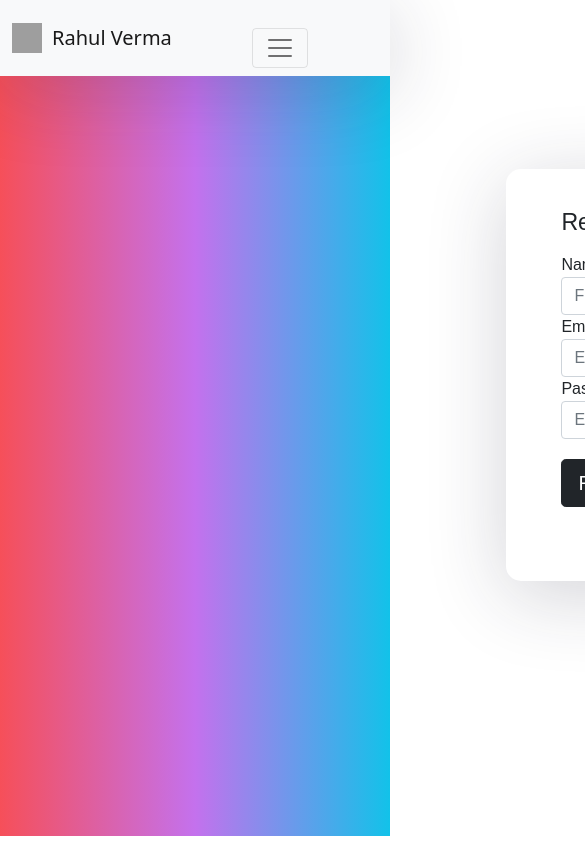
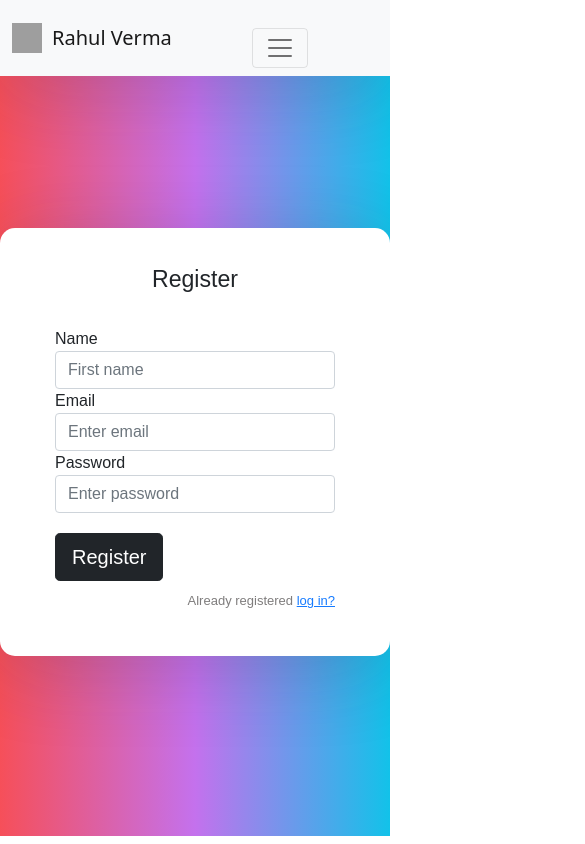
Before and after one commit to Rahul369Verma/chatting-client, a React (Create React App) app: page /register in a window 390 px wide. Shown: the top 844 px of the page, 585 px wide, since content can reach past the window. Built offline with nearby package versions, Linux system fonts and the light colour scheme; no server answers; grey boxes are pictures that could not be loaded.

Commit message:
full responsive

```diff
--- a/src/App.js
+++ b/src/App.js
@@ -11,9 +11,12 @@ import { Provider } from './context';
 import { NavigatorProvider } from './context/Navigator';
 import { SocketProvider } from './context/socket'
 import SideNavBar from './components/SideNavbar/SideNavBar'
+import { useState } from 'react'
 
 
 const App = () => {
+
+  const [open, setOpen] = useState(true)
 
 
   return (
@@ -23,12 +26,12 @@ const App = () => {
           <BrowserRouter>
             <Navigator />
             <div style={{ display: "flex" }}>
-              <SideNavBar />
+              <SideNavBar open={open} />
               <Switch> {/* by switch we can handle err page */}
                 <Route exact path='/'><Home /></Route>
                 <Route exact path='/register'><Register /></Route>
                 <Route exact path='/login'><Login /></Route>
-                <Route exact path='/chatting'><Chatting /></Route>
+                <Route exact path='/chatting'><Chatting setOpen={setOpen} /></Route>
                 <Route exact path='/logout'><Logout /></Route>
                 <Route><Error /></Route> {/* Error Page */}
               </Switch>
--- a/src/components/Chatting.js
+++ b/src/components/Chatting.js
@@ -20,7 +20,7 @@ import Profile from "./profile/Profile";
 
 
 
-const Chatting = () => {
+const Chatting = ({setOpen}) => {
 
 
 	const { state } = useContext(Context)
@@ -233,12 +233,9 @@ const Chatting = () => {
 
 	useEffect(() => {
 		if (notFriend || messageConversation || messageFriend) {
-			navigatorDispatch({
-				type: "CHANGE",
-				payload: "none"
-			})
+			setOpen(false)
 		}
-	}, [notFriend, messageConversation, messageFriend, navigatorDispatch])
+	}, [notFriend, messageConversation, messageFriend, navigatorDispatch, setOpen])
 
 	// const MessageConversation = async (conversation, friendData) => {
 	// 	const response = await axios.post(process.env.REACT_APP_API_URL + "/isFriend?email=" + friendData.email
@@ -296,10 +293,7 @@ const Chatting = () => {
 	}
 
 	const AllClose = () => {
-		navigatorDispatch({
-			type: "CHANGE",
-			payload: "chat"
-		})
+		setOpen(true)
 		setFriendData(false)
 		sessionStorage.removeItem("friendData")
 		setMessageFriend(false)
@@ -319,7 +313,7 @@ const Chatting = () => {
 						{navigator.selected === "profile" && <div>
 							<Profile />
 						</div>}
-						{(navigator.selected === "chat" || navigator.selected === "none") && <div>
+						{(navigator.selected === "chat") && <div>
 							<Chat getMessage={getMessage} setGetMessage={setGetMessage} messageConversation={messageConversation} MessageFriend={MessageFriend} activeUsers={activeUsers} />
 						</div>}
 						{navigator.selected === "friends" && <div>
--- a/src/components/Login.js
+++ b/src/components/Login.js
@@ -59,8 +59,8 @@ const Login = () => {
 
   return (
     <div className="whole">
-      <div className="">
-        <form className="inner" onSubmit={formSubmit}>
+      <div className="outer-div">
+        <form className="inner-div" onSubmit={formSubmit}>
 
           <h3>Log in</h3>
           <p style={{ marginRight: '30px' }}>{errMess}</p>
--- a/src/components/Register.js
+++ b/src/components/Register.js
@@ -64,7 +64,8 @@ const Register = () => {
 
   return (
     <div className="whole">
-      <form className="inner" onSubmit={formSubmit}>
+      <div className="outer-div">
+        <form className="inner-div" onSubmit={formSubmit}>
           <h3>Register</h3>
           <p style={{ marginRight: '30px' }}>{errMess}</p>
           <div className="form-group">
@@ -91,6 +92,7 @@ const Register = () => {
           </p>
         </form>
       </div>
+    </div>
   )
 }
 
--- a/src/components/SideNavbar/SideNavBar.js
+++ b/src/components/SideNavbar/SideNavBar.js
@@ -4,9 +4,10 @@ import { NavigatorContext } from '../../context/Navigator';
 import SideNav, { NavItem, NavIcon } from '@trendmicro/react-sidenav';
 import { useLocation } from 'react-router-dom';
 import '@trendmicro/react-sidenav/dist/react-sidenav.css';
+import "./SideNavBar.css"
 
 
-const SideNavBar = () => {
+const SideNavBar = ({open}) => {
 
   const { state } = useContext(Context)
   const { navigator, navigatorDispatch } = useContext(NavigatorContext)
@@ -29,7 +30,7 @@ const SideNavBar = () => {
   // }, [navigator])
 
   return (
-    <div className={navigator}>
+    <div className={!open && "none"}>
       {(state.email || state.username) && (location.pathname === "/chatting") && (
         <SideNav onSelect={(selected) => {
           console.log(selected)
--- a/src/components/TopNavbar/Navigator.js
+++ b/src/components/TopNavbar/Navigator.js
@@ -66,7 +66,7 @@ const Navigator = () => {
     <div style={{ width: "100%" }}>
       <Navbar className="outerNavbar" bg="light" expand="sm" fixed="top" collapseOnSelect>
         <Container style={{ display: "flex" }}>
-          <Navbar.Brand className="m-0 p-0" href="/">
+          <Navbar.Brand className="mr-4" href="/">
             <img
               src="https://www.logolynx.com/images/logolynx/21/214fba9d9e8566bf92d15c66bf919d16.png"
               width="30"
--- a/src/components/index.css
+++ b/src/components/index.css
@@ -4,6 +4,8 @@ body{
 }
 
   .whole {
+    display: block;
+    position: relative;
     min-height: 90vh;
     font-weight: 400;
     font-family: sans-serif;
@@ -13,9 +15,18 @@ body{
 
   }
 
-  .whole, .App, .outer {
+  .whole, .App, .outer-div {
     width: 100%;
     height: 100%;
+  }
+  .outer-div{
+    position: absolute;
+    left: 25%;
+    right: 20%;
+    height: 50%;
+    top: 20%;
+    justify-content: center;
+    width: 100vh;
   }
 
   .navbar-light {
@@ -23,12 +34,7 @@ body{
     box-shadow: 0px 14px 80px rgba(34, 35, 58, 0.2);
   }
 
-  .inner {
-    position: absolute;
-    left: 60vh;
-    top: 20vh;
-    width: 80vh;
-    margin: auto;
+  .inner-div {
     background: #ffffff;
     box-shadow: 0px 14px 80px rgba(34, 35, 58, 0.2);
     padding: 40px 55px 45px 55px;
@@ -36,12 +42,12 @@ body{
     transition: all .3s;
   }
 
-  .outer .form-control:focus {
+  .outer-div .form-control:focus {
     border-color: #167bff;
     box-shadow: none;
   }
 
-  .outer h3 {
+  .outer-div h3 {
     text-align: center;
     margin: 0;
     line-height: 1;
@@ -64,3 +70,10 @@ body{
   .forgot-password a {
     color: #167bff;
   }
+  @media screen and (max-width: 576px) {
+    .outer-div{
+      left: 0vh;
+      right: 0vh;
+      width: 100%;
+    }
+  }
```
Lines whose indentation alone changed are shown as unchanged.
